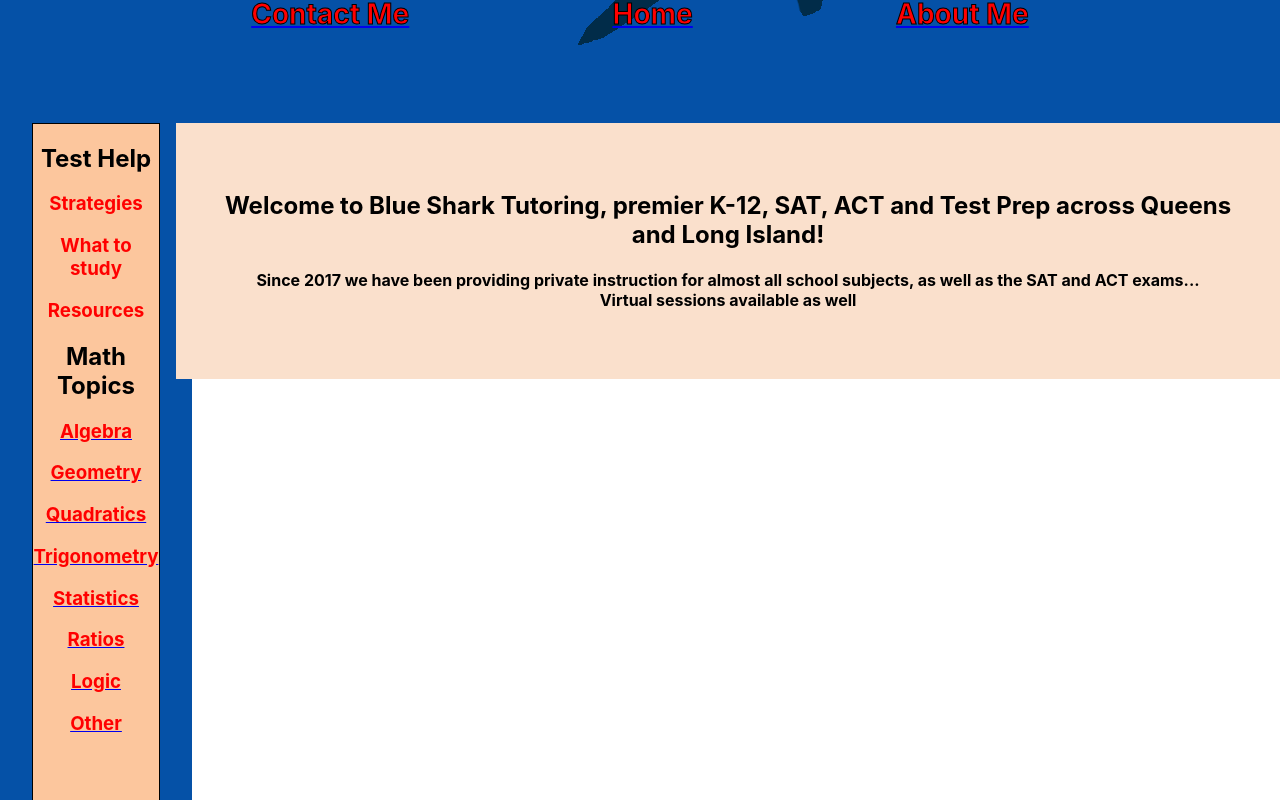
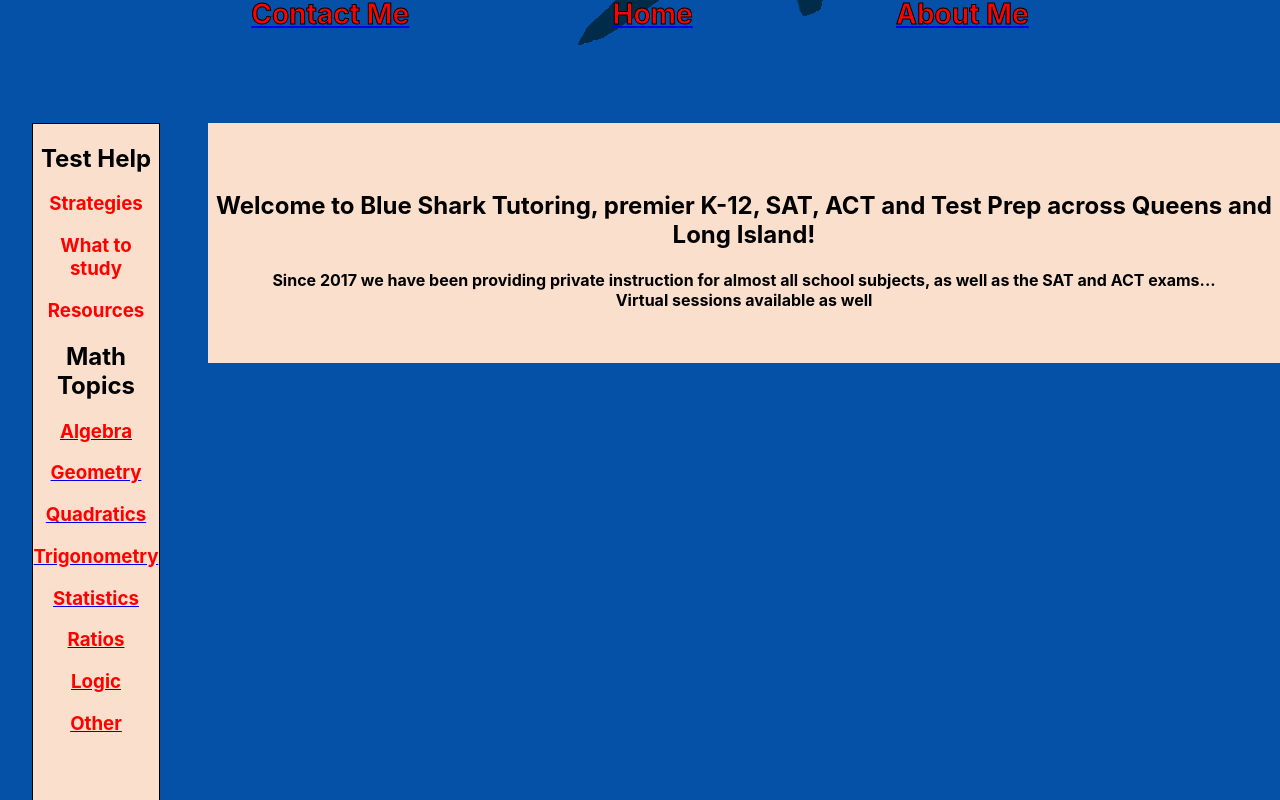
Before and after one commit to taubman33/Blueshark, a React (Create React App) app in the folder blueshark/: page / in a window 1280 px wide. Shown: the part 440-1240 px from the top of the page. Built offline with nearby package versions, Linux system fonts and the light colour scheme.

Commit message:
updating home component

```diff
--- a/blueshark/src/App.css
+++ b/blueshark/src/App.css
@@ -6,9 +6,15 @@
   grid-gap: 1em;
 }
 
+body {
+
+  background-color: #0551A7;
+}
+
 .answer-container {
   border: 3px solid black;
 }
+
 
 .App-Header {
   width: 100%;
@@ -31,8 +37,6 @@
 .Main {
   grid-column: 2;
   background-color: #FAE0CC;
-  padding: 3rem;
-  margin-left: -2rem;
   text-align: center;
   height: 100%;
 }
--- a/blueshark/src/components/Contact.jsx
+++ b/blueshark/src/components/Contact.jsx
@@ -45,7 +45,7 @@
                         <textarea rows="8" name="message" id="message" placeholder=" " required=""></textarea>
                         <input type="hidden" name="_subject" id="email-subject" value="Contact Form Submission"/>
         </fieldset>
-                        <input type="submit" value="Submit" style={{backgroundColor: "teal", color: "white", borderRadius: "10px"}}/>
+                        <input type="submit" value="Submit" style={{backgroundColor: "blue", color: "white", borderRadius: "10px"}}/>
         </form>
         </div>
 
--- a/blueshark/src/components/Home.jsx
+++ b/blueshark/src/components/Home.jsx
@@ -2,8 +2,10 @@
 
 export default function Home () {
 return (
-<div className = "home-container">
+<div className = "home-container" style={{height:"15rem"}}>
 
+
+<div className="home-words" style={{paddingTop:"3rem"}}>
 <h2> Welcome to Blue Shark Tutoring, premier K-12, SAT, ACT and Test Prep across Queens and Long Island!</h2>
     <h4> Since 2017 we have been providing private instruction for almost all school subjects, as well as the SAT and ACT exams...
         <br />
@@ -12,6 +14,7 @@
 
     </h4>
 
+    </div>
 
 </div>
 )
--- a/blueshark/src/components/Nav.jsx
+++ b/blueshark/src/components/Nav.jsx
@@ -12,7 +12,7 @@
 
 
         <div className="Nav"
-            style={{backgroundColor:"#FCC69D", paddingBottom:"15rem"}}>
+            style={{backgroundColor:"#FAE0CC", paddingBottom:"10rem"}}>
         <h2>Test Help</h2>
         <h3> Strategies</h3>
         <h3> What to study</h3>
```
